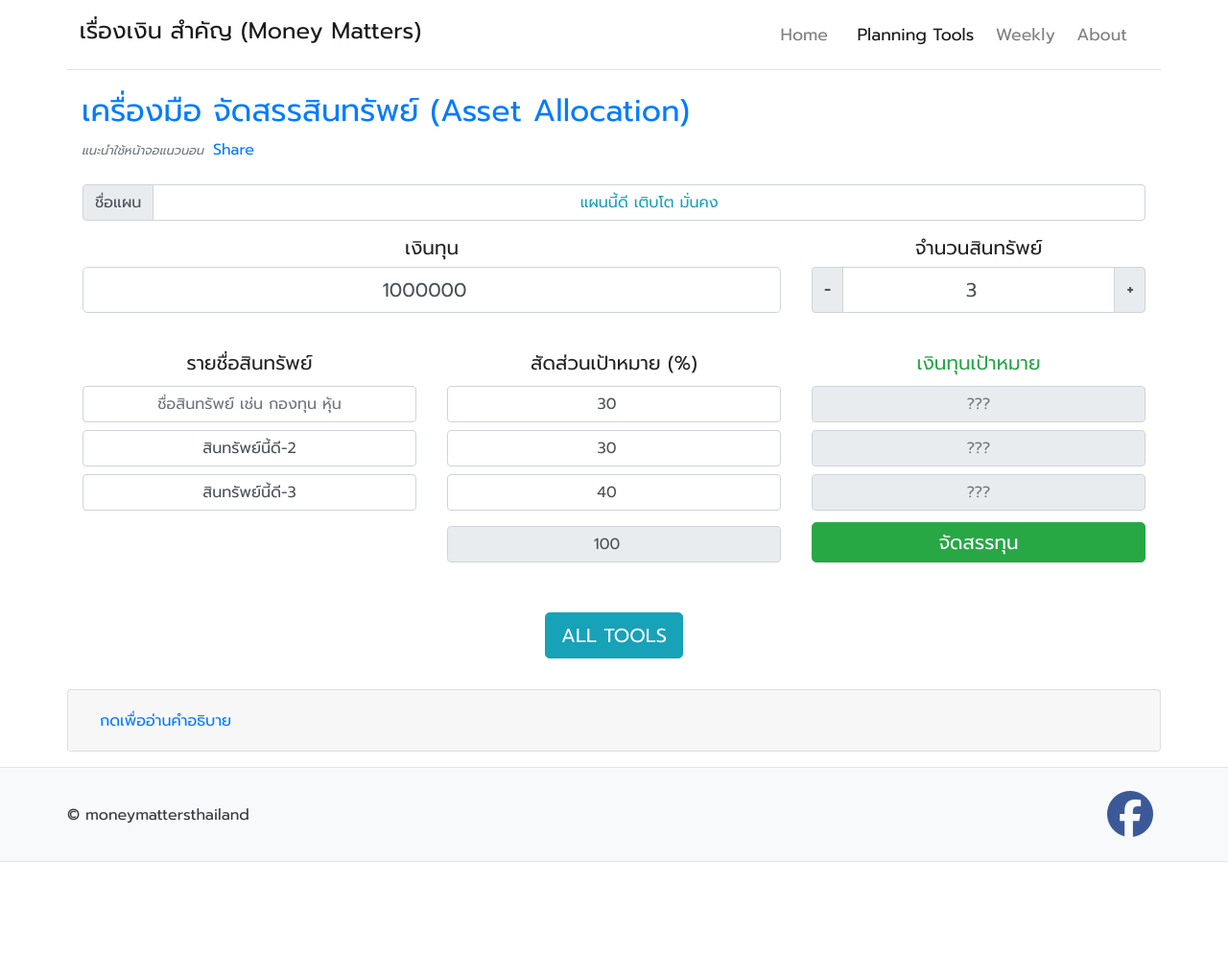
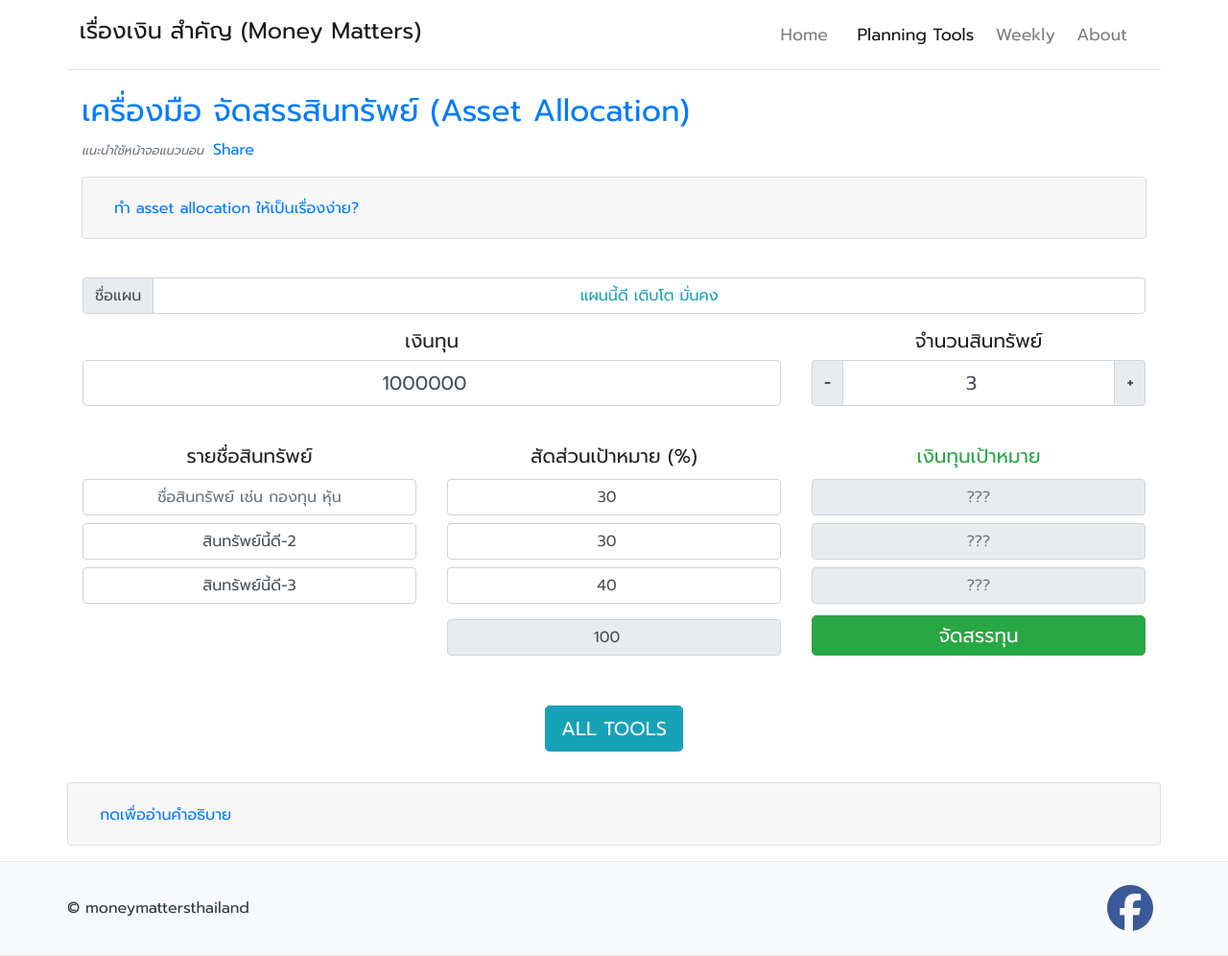
Before and after one commit to moneysart/moneysart.github.io, a Jekyll site: the page built from tools/asset-allocation/index.html, in a window 1280 px wide. Shown: the whole page at 96% size. Built offline with Jekyll 4.4.1, drawn with Linux system fonts in a browser that asks for light colours; nearby versions of some CDN libraries; before the commit the page ends 900 px from its top, so only the background shows below that.

Commit message:
add intro

```diff
--- a/tools/asset-allocation/index.html
+++ b/tools/asset-allocation/index.html
@@ -18,6 +18,48 @@ date: 2021-04-11
         data-layout="button" data-size="small"><a target="_blank"
             href="{{ page.canonical_url | prepend: site.base_canonical }}"
             class="fb-xfbml-parse-ignore">Share</a></span>
+
+        <div class="col-12 accordion px-0" id="accordion">
+            <div class="card">
+                <div class="card-header" id="headingIntro">
+                    <h2 class="mb-0">
+                        <button class="btn btn-link" type="button" data-toggle="collapse" data-target="#intro"
+                            aria-expanded="true" aria-controls="intro">
+                            ทำ asset allocation ให้เป็นเรื่องง่าย?
+                        </button>
+                    </h2>
+                </div>
+                <div id="intro" class="collapse" aria-labelledby="headingIntro"
+                    data-parent="#accordion">
+                    <div class="card-body">
+                        <p>
+                            เชื่อว่าหลายคนเคยได้ยิน เรื่อง asset allocation <br>
+                            ว่า asset allocation นั้น สามารถช่วยลดความผันผันผวนของพอร์ตการลงทุนของเราได้ <br>
+                        </p>
+                        <p>
+                            แต่ส่วนใหญ่แล้วยังไม่ได้ทำ asset allocation ในพอร์ตของตนเอง <br>
+                            เนื่องจากไม่อยากยุ่งยากในการต้องมาคอยแบ่ง % การลงทุน <br>
+
+                            ยังไม่นับเรื่องที่จะต้องมาทำ rebalance อีก
+                        </p>
+                        <p>
+                            เราจึงทำเครื่องมือ ที่ช่วยคิดสัดส่วน asset allocation ให้คุณ <br>
+                            ตามจำนวนเงินลงทุน และ % การลงทุนที่คุณต้องการ <br>
+                            เพื่อที่คุณจะได้ไม่ต้องปวดหัวกับการต้องมากดเครื่องคิดเลขซ้ำๆ ทุกครั้งอีกต่อไป
+                        </p>
+                        <p>
+                            นอกจากนั้น เรายังมีเครื่องมือ <a href="{{ site.baseurl}}/tools/rebalance/">
+                                เครื่องมือ ช่วยคำนวณ rebalance
+                            </a> ที่จะช่วยให้การดูแลพอร์ตของคุณได้อย่างสะดวกสบายยิ่งขึ้น <br>
+                        </p>
+                        <p>
+                            หวังว่าจะช่วยให้คุณมีสุขภาพการเงินที่ดีขึ้นครับ.
+                        </p>
+                    </div>
+                </div>
+            </div>
+        </div>
+
         <!-- <canvas id="canvas" class="canvas-chart"></canvas> -->
     </div>
 
```
